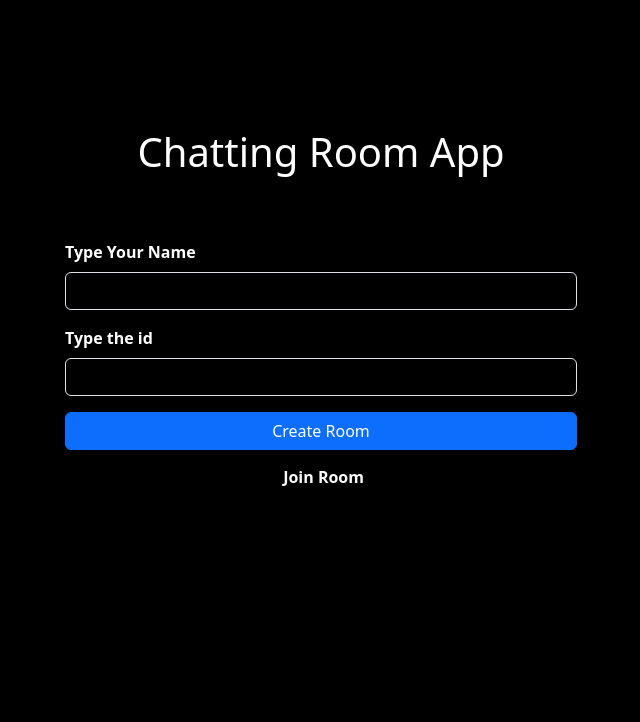
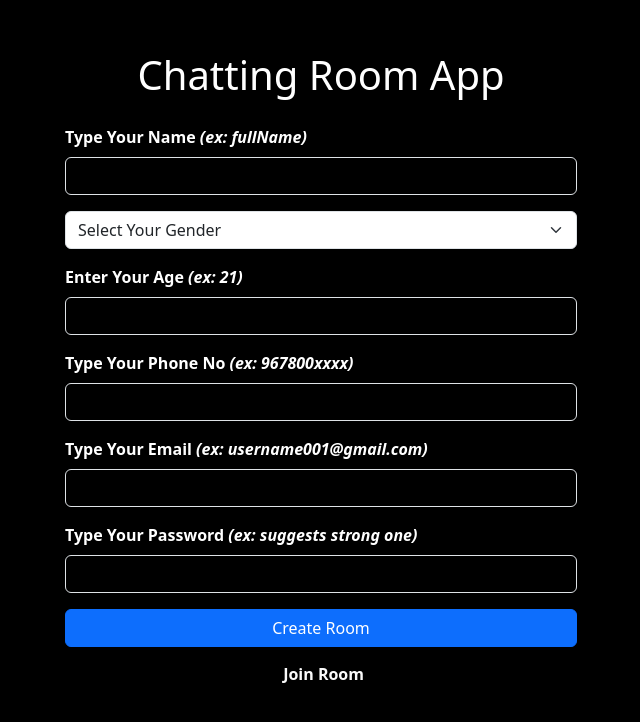
Before and after one commit to Anam-Saifi-07/ChatFrontend, a React (Vite) app: page / in a window 1280 px wide. Shown: the top 722 px of the page, without its empty margins (319-959 px from the left). Built offline with nearby package versions, Linux system fonts and the light colour scheme.

Commit message:
made form , left its function

```diff
--- a/src/App.css
+++ b/src/App.css
@@ -1,15 +1,16 @@
 form{
     height: 50%;
     width: 40%;
-    margin-top: 5%;
+    margin-top: 2%;
     margin-left: 30%;
+    /* can think on ads here margin left */
 }
 label{
     font-weight: 550;
 }
 h1{
     text-align: center;
-    margin-top: 10%;
+    margin-top: 4%;
 }
 
 .nav-link {
--- a/src/App.jsx
+++ b/src/App.jsx
@@ -22,7 +22,12 @@ function App() {
 
   const [detail, setDetail] = useState({
     name: "",
-    id:""
+    // id:""
+    gender: "",
+    age: "",
+    phone: "",
+    email: "",
+    password:""
   });
 
   const joinChat = () => {
@@ -31,7 +36,8 @@ function App() {
     }
   }
 
-  const createRoom = async(event) => {
+  const createRoom = async (event) => {
+    // console.log(detail);
     event.preventDefault();
     if (isformValidate()) {
 
@@ -58,14 +64,36 @@ function App() {
 
     setDetail({
       name: "",
-      id:""
+      // id:""
+      gender: "",
+      age: "",
+      phone: "",
+      email: "",
+      password: "",
     });
   }
   const isformValidate = () => {
-     if (!detail.name.trim() || !detail.id.trim()) {
-       toast.error("Both User Name and id are required!");
+     if (!detail.name.trim()) {
+       toast.error("User Name is required!");
        return false;
      }
+    if (
+      !detail.age.trim()
+    ) {
+      toast.error("User age required!");
+      return false;
+    }
+    if (!detail.gender.trim()
+    ) {
+      toast.error("User Gender required!");
+      return false;
+    }
+    if (
+      !detail.password.trim()
+    ) {
+      toast.error("Password is required!");
+      return false;
+    }
     return true;
   }
 
@@ -73,9 +101,10 @@ function App() {
     <>
       <Head></Head>
       <form onSubmit={createRoom}>
+        {/* Name */}
         <div className="mb-3">
           <label htmlFor="exampleInputEmail1" className="form-label">
-            Type Your Name
+            Type Your Name <i>(ex: fullName)</i>
           </label>
           <input
             value={detail.name}
@@ -86,20 +115,86 @@ function App() {
             className="form-control"
             id="exampleInputEmail1"
             aria-describedby="emailHelp"
+            required
           />
         </div>
+        {/* Gender */}
         <div className="mb-3">
-          <label htmlFor="exampleInputPassword1" className="form-label">
-            Type the id
+          <select
+            className="form-select"
+            aria-label="Default select example"
+            required
+          >
+            <option selected>Select Your Gender</option>
+            <option value="male">Male</option>
+            <option value="female">Female</option>
+            <option value="custom">Custom</option>
+          </select>
+        </div>
+
+        {/* Age */}
+        <div className="mb-3">
+          <label htmlFor="exampleInputEmail1" className="form-label">
+            Enter Your Age <i>(ex: 21)</i>
           </label>
           <input
-            value={detail.id}
+            value={detail.age}
             onChange={(event) =>
-              setDetail((prev) => ({ ...prev, id: event.target.value }))
+              setDetail((prev) => ({ ...prev, age: event.target.value }))
+            }
+            type="number"
+            className="form-control"
+            id="exampleInputEmail1"
+            aria-describedby="emailHelp"
+            required
+          />
+        </div>
+        {/* Pnone Number */}
+        <div className="mb-3">
+          <label htmlFor="exampleInputEmail1" className="form-label">
+            Type Your Phone No <i>(ex: 967800xxxx)</i>
+          </label>
+          <input
+            value={detail.phone}
+            onChange={(event) =>
+              setDetail((prev) => ({ ...prev, phone: event.target.value }))
+            }
+            type="tel"
+            className="form-control"
+            id="exampleInputEmail1"
+            aria-describedby="emailHelp"
+            required
+          />
+        </div>
+
+        <div className="mb-3">
+          <label htmlFor="exampleInputEmail1" className="form-label">
+            Type Your Email <i>(ex: username001@gmail.com)</i>
+          </label>
+          <input
+            value={detail.email}
+            onChange={(event) =>
+              setDetail((prev) => ({ ...prev, email: event.target.value }))
             }
             type="text"
             className="form-control"
-            id="exampleInputPassword1"
+            id="exampleInputEmail1"
+            aria-describedby="emailHelp"
+          />
+        </div>
+
+        <div className="mb-3">
+          <label htmlFor="exampleInputPassword1" className="form-label">
+            Type Your Password <i>(ex: suggests strong one)</i>
+          </label>
+          <input
+            value={detail.password}
+            onChange={(event) =>
+              setDetail((prev) => ({ ...prev, password: event.target.value }))
+            }
+            type="password"
+            className="form-control"
+            id="InputPassword"
           />
         </div>
 
--- a/src/JoinRoom.jsx
+++ b/src/JoinRoom.jsx
@@ -66,7 +66,7 @@ function JoinRoom() {
       <form onSubmit={joinRoomHandler}>
         <div className="mb-3">
           <label htmlFor="exampleInputEmail1" className="form-label">
-            Type Your Name
+            Type Your Username <i>(ex: @username_001)</i>
           </label>
           <input
             value={detail.name}
@@ -77,20 +77,22 @@ function JoinRoom() {
             className="form-control"
             id="exampleInputEmail1"
             aria-describedby="emailHelp"
+            required
           />
         </div>
         <div className="mb-3">
           <label htmlFor="exampleInputPassword1" className="form-label">
-            Type the RoomID
+            Type the Password
           </label>
           <input
             value={detail.id}
             onChange={(event) =>
               setDetail((prev) => ({ ...prev, id: event.target.value }))
             }
-            type="text"
+            type="password"
             className="form-control"
             id="exampleInputPassword1"
+            required
           />
         </div>
 
```
Also changed, not shown: src/Ads.jsx (added, +7 -0 lines).
